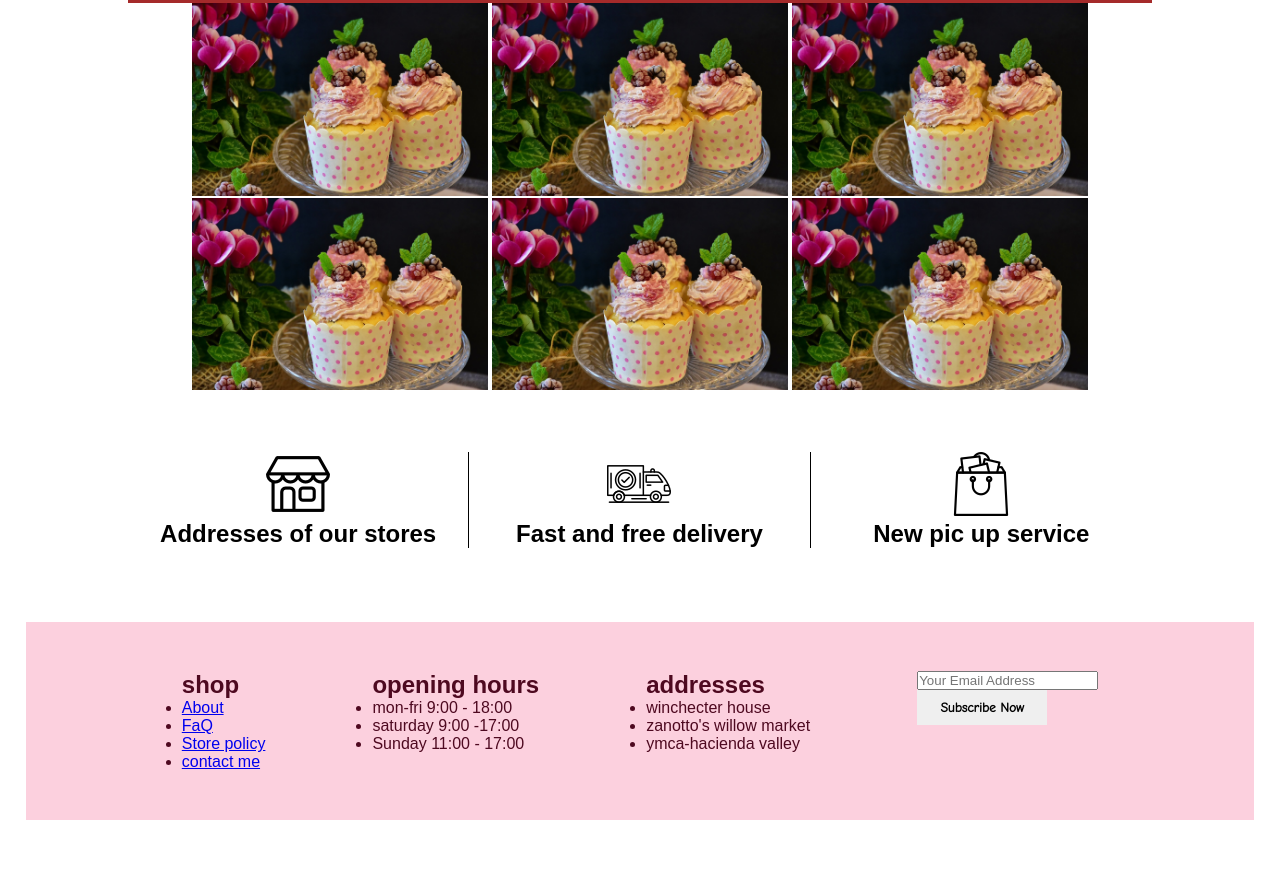
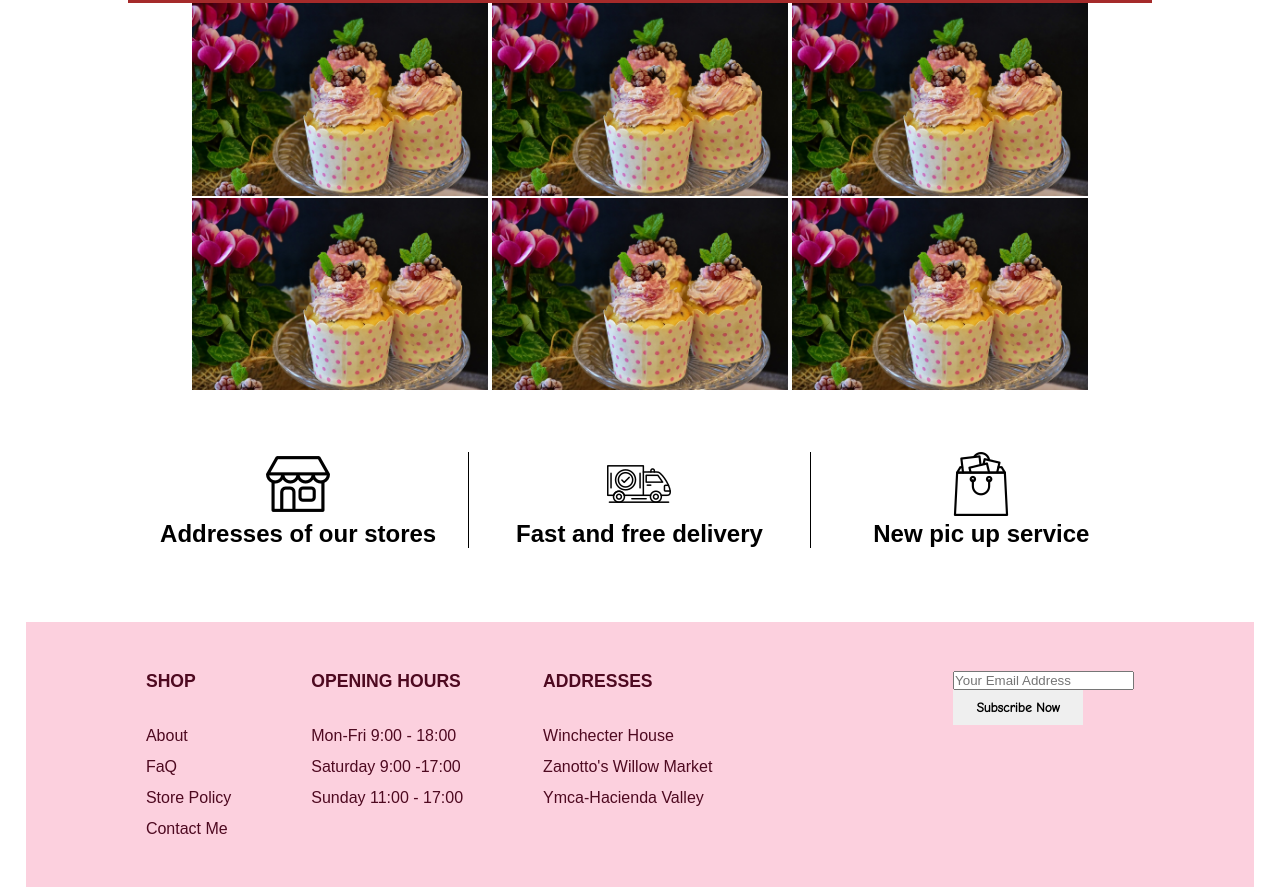
Before and after one commit to MosesAdaeze/Cake-Shop, a plain HTML site: page index.html in a window 1280 px wide. Shown: the part 1420-2307 px from the top of the page. Before the commit the page ends 2240 px from the top, so only its background shows below. Drawn offline with nearby package versions, Linux system fonts and the light colour scheme; a web font is replaced by a local one.

Commit message:
footer-update

```diff
--- a/index.html
+++ b/index.html
@@ -113,11 +113,8 @@
 
     <section id="footer">
         <div class="footer_container">
-            <!-- <div class="footer_form">
-                <input type="email" name="Email Address" placeholder="Your Email Address" required>
-                <div class="button"><button>Subscribe now</button></div>
-            </div> -->
             <div class="footer_content">
+                <div class="footer_list">
                     <h2>shop</h2>
                     <ul>
                         <li><a href="#">About</a></li>
@@ -126,7 +123,7 @@
                         <li><a href="#">contact me</a></li>
                     </ul>
                 </div>
-            <div class="footer_content">
+                <div class="footer_list">
                     <h2>opening hours</h2>
                     <ul>
                         <li>mon-fri 9:00 - 18:00</li>
@@ -134,13 +131,14 @@
                         <li>Sunday 11:00 - 17:00</li>
                     </ul>
                 </div>
-            <div class="footer_content">
+                <div class="footer_list">
                     <h2>addresses</h2>
                     <ul>
                         <li>winchecter house</li>
                         <li>zanotto's willow market</li>
                         <li>ymca-hacienda valley</li>
                     </ul>
+                </div>
             </div>
 
             <div class="footer_form">
--- a/style.css
+++ b/style.css
@@ -197,19 +197,24 @@ body {
     margin: 2% 2% 0 2%;
     background-color: rgb(252, 208, 222);
     color: rgb(78, 9, 32);
-    /* display: flex; */
  }
 
  .footer_container {
-    padding: 4%;
+    padding: 4% 0 4% 0;
     display: flex;
-    justify-content: space-evenly;
+    justify-content: space-around;
  }
+
+.footer_content {
+    display: flex;
+    justify-content: space-between;
+    gap: 5rem;
+}
 
  .footer_list h2 {
     padding-bottom: 2.2rem;
     text-transform: uppercase;
-    font-size: 1rem;
+    font-size: 1.1rem;
  }
 
  .footer_list ul {
@@ -218,7 +223,7 @@ body {
     flex-direction: column;
     gap: 0.8rem;
     text-transform: capitalize;
-    font-size: 0.9rem;
+    font-size: 1rem;
  }
 
  .footer_list ul a {
```
Lines whose indentation alone changed are shown as unchanged.
